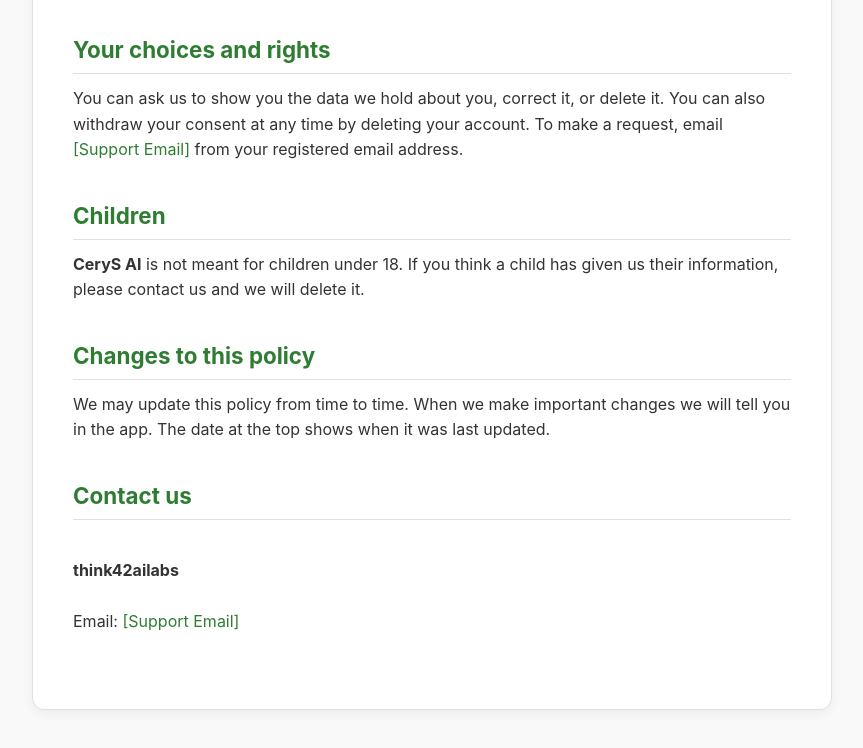
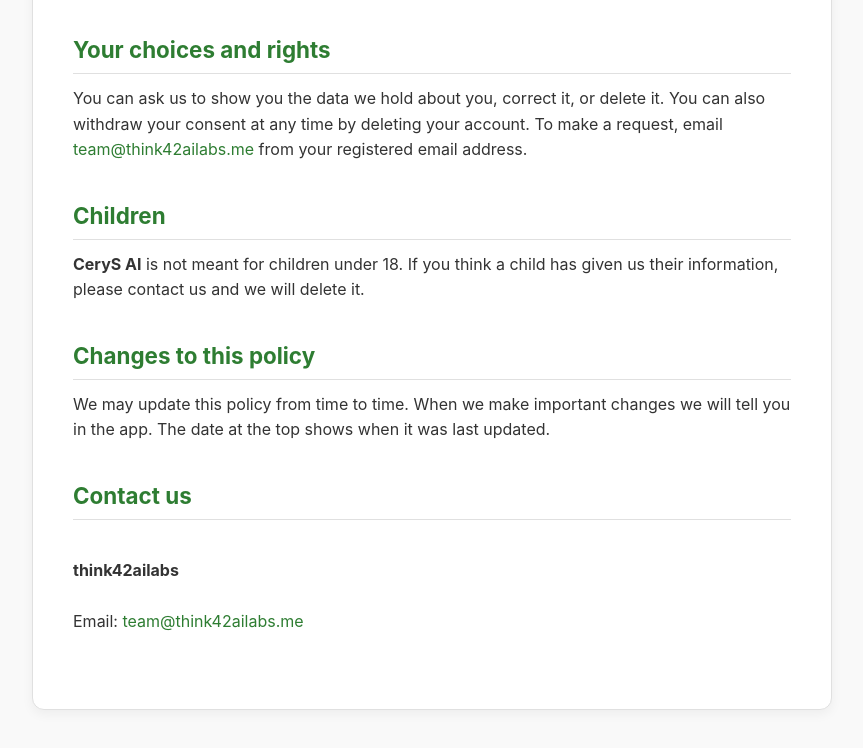
Before and after one commit to 983111/CeryS-AI-privacy-policy, a plain HTML site: page index.html in a window 1280 px wide. Shown: the part 1575-2323 px from the top of the page, without its empty margins (208-1071 px from the left). Drawn offline with Linux system fonts and the light colour scheme.

Commit message:
Update index.html

```diff
--- a/index.html
+++ b/index.html
@@ -167,7 +167,7 @@
             <div class="legal-section">
                 <!-- TODO: Replace [Support Email] -->
                 <h2>Your choices and rights</h2>
-                <p>You can ask us to show you the data we hold about you, correct it, or delete it. You can also withdraw your consent at any time by deleting your account. To make a request, email <a href="mailto:team@think42ailabs.me">[Support Email]</a> from your registered email address.</p>
+                <p>You can ask us to show you the data we hold about you, correct it, or delete it. You can also withdraw your consent at any time by deleting your account. To make a request, email <a href="mailto:team@think42ailabs.me">team@think42ailabs.me</a> from your registered email address.</p>
             </div>
 
             <div class="legal-section">
@@ -186,7 +186,7 @@
                 <h2>Contact us</h2>
                 <p>
                     <strong>think42ailabs</strong><br>
-                    Email: <a href="mailto:team@think42ailabs.me">[Support Email]</a>
+                    Email: <a href="mailto:team@think42ailabs.me">team@think42ailabs.me</a>
                 </p>
             </div>
         </div>
```
